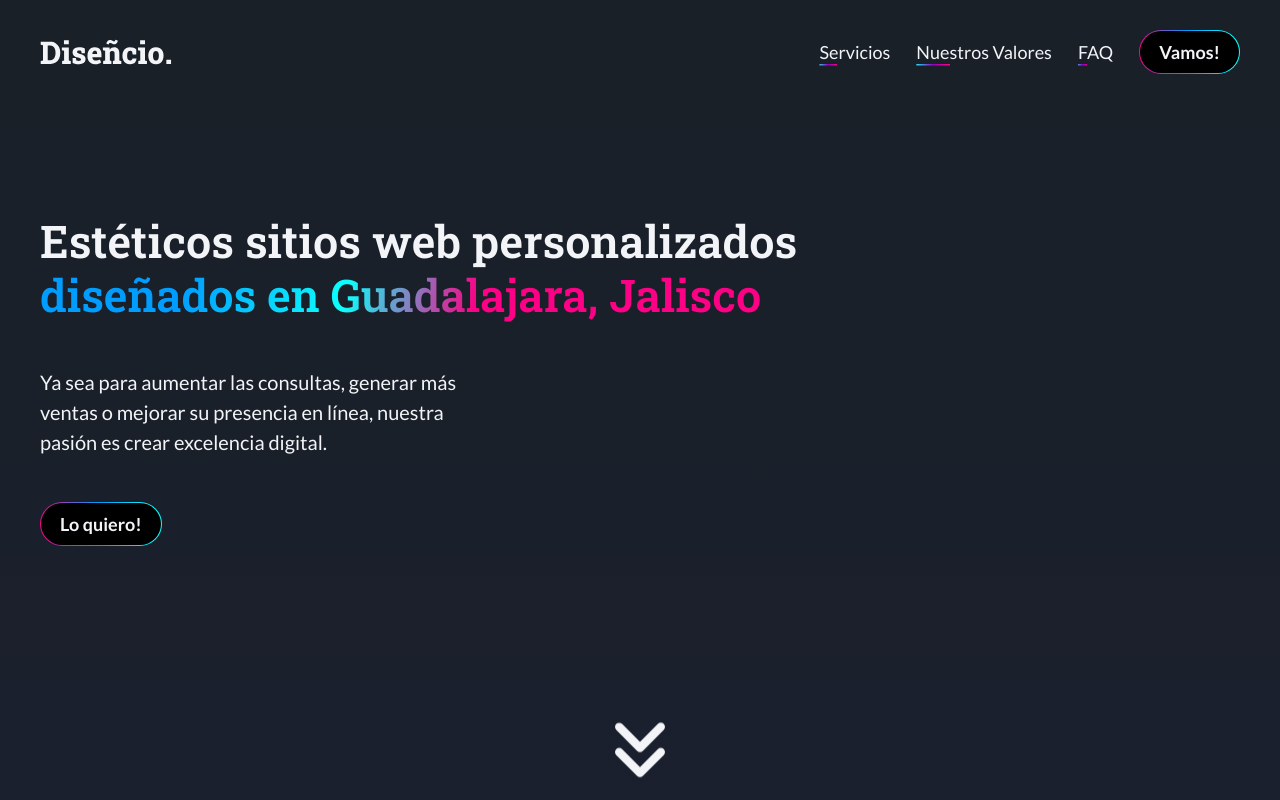
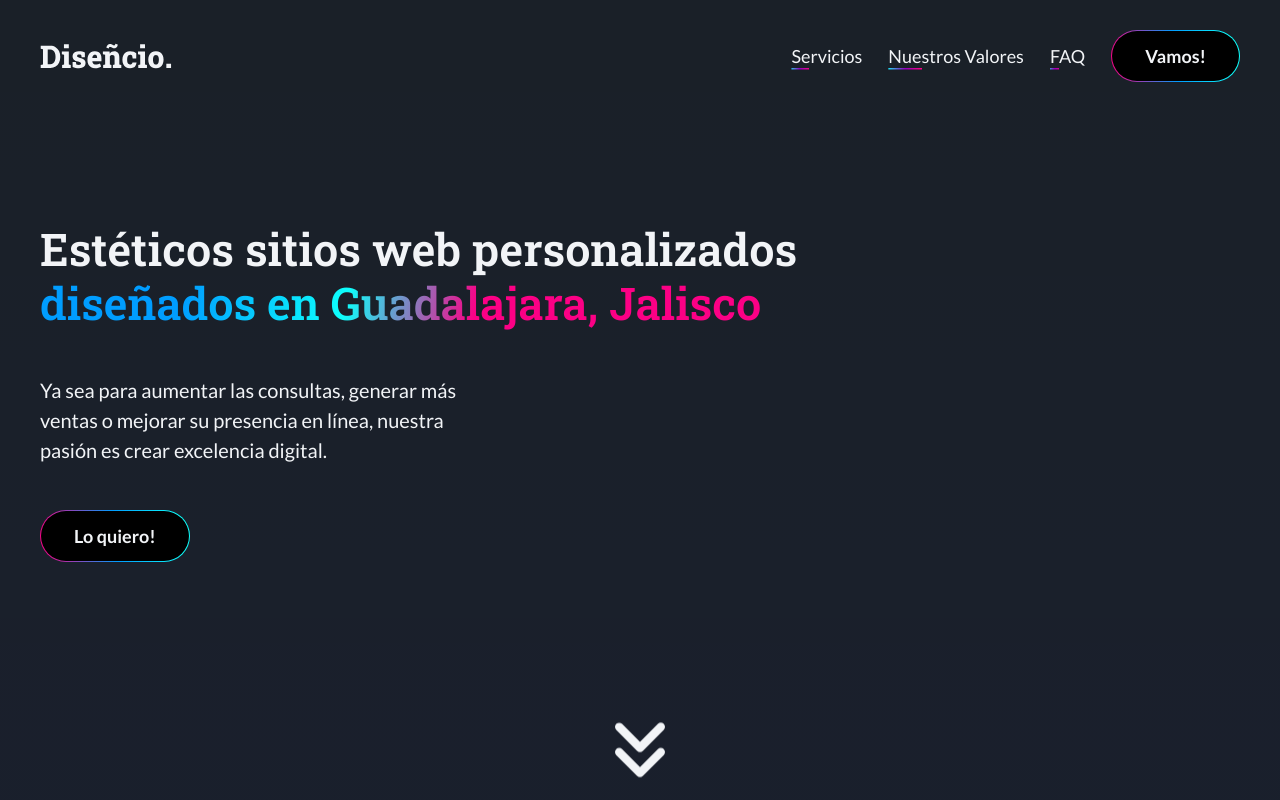
Before and after one commit to mclbdn/Disencio, a Next.js app: page / in a window 1280 px wide. Shown: the top 800 px of the page. Built offline with nearby package versions, Linux system fonts and the light colour scheme.

Commit message:
Add fifth animated text and change the sizes of buttons

```diff
--- a/components/Contact.js
+++ b/components/Contact.js
@@ -171,7 +171,7 @@ const Input = styled.input`
     // outline: 2px solid;
     outline: none;
     // outline-offset: -2px;
-    animation: ${Animation} 0.5s ease-in forwards;
+    animation: ${Animation} 1s ease-in forwards;
   }
 
   @media (min-width: 744px) {
@@ -198,7 +198,7 @@ const TextArea = styled.textarea`
     outline: 2px solid;
 
     outline-offset: -2px;
-    animation: ${Animation} 0.5s ease-in forwards;
+    animation: ${Animation} 1s ease-in forwards;
   }
 
   @media (min-width: 744px) {
@@ -227,12 +227,12 @@ const CTAContainer = styled.div`
 `;
 
 const CTABtn = styled.button`
-  width: 100%;
-  height: 100%;
+  width: 201px;
   outline: none;
   padding: 0;
   border: 0;
   background: transparent;
+  text-align: left;
 
   @media (min-width: 1440px) {
     text-align: left;
@@ -250,11 +250,13 @@ const AnchorSpan = styled.span`
   z-index: 2;
 
   @media (min-width: 740px) {
-    padding: 18px 13px;
+    font-size: 18px;
+    padding: 10.5px 16px;
   }
 
   @media (min-width: 1440px) {
-    padding: 20.5px 21px;
+    font-size: 22px;
+    padding: 14px 21px;
   }
 `;
 
--- /dev/null
+++ b/components/FifthAnimatedText.js
@@ -0,0 +1,95 @@
+import styled, { keyframes } from "styled-components";
+import { useRef, useEffect, useState } from "react";
+
+
+const Section = styled.section`
+  height: 100vh;
+  position: relative;
+  overflow: hidden;
+`;
+
+const MoveRightToLeft = keyframes`
+  0%{
+    transform: translateX(150%)
+  }
+  100%{
+    transform: translateX(-150%)
+  }
+`;
+
+const AnimatedTextWrapper = styled.div`
+  position: absolute;
+  top: 45%;
+  width: 500px;
+  height: fit-content;
+  transform: translateX(100%);
+  animation: ${MoveRightToLeft} 7s linear infinite;
+
+  @media (min-width: 744px) {
+    width: 900px;
+    animation: ${MoveRightToLeft} 10s linear infinite;
+  }
+
+  @media (min-width: 1440px) {
+    width: 1111px;
+    animation: ${MoveRightToLeft} 12s linear infinite;
+  }
+`;
+
+const AnimatedText = styled.h4`
+  font-family: "Roboto Slab", serif;
+  font-size: 25px;
+  font-weight: 600;
+  background-color: var(--purple-color);
+  background-image: linear-gradient(88.78deg, #9300bf 2.08%, #0dfffc 99.2%);
+  background-size: 100%;
+  background-repeat: repeat;
+  -webkit-background-clip: text;
+  -webkit-text-fill-color: transparent;
+  -moz-background-clip: text;
+  -moz-text-fill-color: transparent;
+
+  @media (min-width: 744px) {
+    font-size: 45px;
+  }
+
+  @media (min-width: 1440px) {
+    font-size: 55px;
+  }
+`;
+
+const FifthAnimatedText = () => {
+  const myRef = useRef();
+  const [isVisible, setIsVisible] = useState(false);
+
+  useEffect(() => {
+    const observerOptions = {
+      root: null,
+      threshold: 0,
+      rootMargin: "-40px",
+    };
+    const observer = new IntersectionObserver((entries) => {
+      const entry = entries[0];
+      if (entry.isIntersecting) {
+        setIsVisible(true);
+        observer.unobserve(myRef.current);
+      }
+    }, observerOptions);
+    observer.observe(myRef.current);
+
+    return () => observer.unobserve(myRef.current);
+  }, []);
+
+  return (
+    <Section
+      ref={myRef}
+      style={{ opacity: isVisible ? 1 : 0, transition: "opacity 2s" }}
+    >
+      <AnimatedTextWrapper>
+        <AnimatedText>Vuelvete irreemplazable para tus clientes.</AnimatedText>
+      </AnimatedTextWrapper>
+    </Section>
+  );
+};
+
+export default FifthAnimatedText;
--- a/components/Hero.js
+++ b/components/Hero.js
@@ -152,7 +152,7 @@ const CTAContainer = styled.div`
   margin-left: 20px;
 
   @media (min-width: 744px) {
-    width: 139px;
+    width: 160px;
     height: 65.2px;
     margin-left: 40px;
   }
@@ -217,7 +217,98 @@ const LI = styled.li`
   }
 `;
 
-const StyledLink = styled.a`
+const CTABtn = styled.div`
+  width: 100%;
+`;
+
+const AnchorSpan = styled.span`
+  background-color: #000;
+  color: var(--off-white-color);
+  display: inline-block;
+  padding: 16px 16px;
+
+  border-radius: 100px;
+  position: relative;
+  z-index: 2;
+
+  @media (min-width: 740px) {
+    padding: 16px 33px;
+  }
+
+  @media (min-width: 1440px) {
+    padding: ${(props) => props.padding};
+  }
+`;
+
+const CTAAnchor = styled.a`
+  font-size: 18px;
+  line-height: 100%;
+  font-weight: 700;
+  cursor: pointer;
+  position: relative;
+  display: inline-block;
+  border-radius: 100px;
+  background: linear-gradient(
+    83.78deg,
+    #fc0085 1.04%,
+    #009dff 50.07%,
+    #0dfffc 92.88%
+  );
+  padding: 1px;
+  -webkit-transition: all 0.3s ease;
+  transition: all 0.3s ease;
+  border: 0;
+  text-transform: inherit;
+  letter-spacing: 0;
+  overflow: visible !important;
+  text-decoration: none;
+
+  &:before {
+    content: "";
+    background: linear-gradient(
+      83.78deg,
+      #fc0085 1.04%,
+      #009dff 50.07%,
+      #0dfffc 92.88%
+    );
+    position: absolute;
+    top: 8px;
+    left: 0;
+    background-size: 300%;
+    z-index: -1;
+    -webkit-filter: blur(6px);
+    filter: blur(6px);
+    width: 100%;
+    height: 100%;
+    -webkit-animation: glowing 50s linear infinite;
+    animation: glowing 50s linear infinite;
+    opacity: 0;
+    -webkit-transition: opacity 0.3s ease-in-out;
+    transition: opacity 0.3s ease-in-out;
+    transition-property: opacity;
+    transition-duration: 0.3s;
+    transition-timing-function: ease-in-out;
+    transition-delay: 0s;
+    border-radius: 100px;
+    display: block;
+  }
+
+  &:hover::before {
+    background: linear-gradient(
+      83.78deg,
+      #fc0085 1.04%,
+      #009dff 50.07%,
+      #0dfffc 92.88%
+    );
+    opacity: 0.35;
+  }
+
+  @media (min-width: 1440px) {
+    font-size: 22px;
+  }
+`;
+
+const StyledNavLink = styled(ScrollLink)`
   cursor: pointer;
   color: var(--off-white-color);
   text-decoration: none;
@@ -280,30 +371,7 @@ const StyledLink = styled.a`
   }
 `;
 
-const CTABtn = styled.div`
-  width: 100%;
-`;
-
-const AnchorSpan = styled.span`
-  background-color: #000;
-  color: var(--off-white-color);
-  display: inline-block;
-  padding: 16px 16px;
-
-  border-radius: 100px;
-  position: relative;
-  z-index: 2;
-
-  @media (min-width: 740px) {
-    padding: 12px 19px;
-  }
-
-  @media (min-width: 1440px) {
-    padding: ${(props) => props.padding};
-  }
-`;
-
-const CTAAnchor = styled.a`
+const VamosLink = styled(ScrollLink)`
   font-size: 18px;
   line-height: 100%;
   font-weight: 700;
@@ -415,47 +483,45 @@ const Hero = () => {
         </LogoDiv>
         <UL>
           <LI>
-            <ScrollLink
+            <StyledNavLink
               to="services-section"
               spy={true}
               smooth="easeInOutQuint"
               duration={2000}
             >
-              <StyledLink>Servicios</StyledLink>
-            </ScrollLink>
+              Servicios
+            </StyledNavLink>
           </LI>
           <LI>
-            <ScrollLink
+            <StyledNavLink
               to="values-section"
               spy={true}
               smooth="easeInOutQuint"
               duration={2000}
             >
-              <StyledLink>Nuestros Valores</StyledLink>
-            </ScrollLink>
+              Nuestros Valores
+            </StyledNavLink>
           </LI>
           <LI>
-            <ScrollLink
+            <StyledNavLink
               to="faq-section"
               spy={true}
               smooth="easeInOutQuint"
               duration={2000}
             >
-              <StyledLink>FAQ</StyledLink>
-            </ScrollLink>
+              FAQ
+            </StyledNavLink>
           </LI>
           <LI>
             <CTABtn>
-              <ScrollLink
+              <VamosLink
                 to="contact-section"
                 spy={true}
                 smooth="easeInOutQuint"
                 duration={2000}
               >
-                <CTAAnchor>
-                  <AnchorSpan padding="13px 33px">Vamos!</AnchorSpan>
-                </CTAAnchor>
-              </ScrollLink>
+                <AnchorSpan padding="14px 31.4px">Vamos!</AnchorSpan>
+              </VamosLink>
             </CTABtn>
           </LI>
         </UL>
@@ -485,7 +551,7 @@ const Hero = () => {
             duration={2000}
           >
             <CTAAnchor>
-              <AnchorSpan padding="13.5px 14px">Lo quiero!</AnchorSpan>
+              <AnchorSpan padding="14px 18.5px">Lo quiero!</AnchorSpan>
             </CTAAnchor>
           </ScrollLink>
         </CTABtn>
--- a/components/SingleFaq.js
+++ b/components/SingleFaq.js
@@ -79,11 +79,28 @@ const SingleFaq = ({ faqQuestion, faqAnswer }) => {
   return (
     <FaqDiv>
       <SingleFaqWrapper onClick={toggleFaq}>
-        <H3>{faqQuestion}</H3>
+        <H3
+          style={{
+            transition: "color 1s ease-in-out",
+            color: isParagraphVisible
+              ? "var(--turquoise-color)"
+              : "var(--off-white-color)",
+          }}
+        >
+          {faqQuestion}
+        </H3>
         {isParagraphVisible ? (
           <SVGWrapper>
             <FontAwesomeIcon
-              style={{ position: "absolute", width: "100%", height: "100%" }}
+              style={{
+                position: "absolute",
+                width: "100%",
+                height: "100%",
+                transition: "color 1s ease-in-out",
+                color: isParagraphVisible
+                  ? "var(--turquoise-color)"
+                  : "var(--off-white-color)",
+              }}
               icon={faCaretUp}
             />
           </SVGWrapper>
@@ -98,6 +115,10 @@ const SingleFaq = ({ faqQuestion, faqAnswer }) => {
                 bottom: "0px",
                 left: "0px",
                 right: "0px",
+                transition: "color 1s ease-in-out",
+                color: isParagraphVisible
+                  ? "var(--turquoise-color)"
+                  : "var(--off-white-color)",
               }}
               icon={faCaretDown}
             />
--- a/pages/index.js
+++ b/pages/index.js
@@ -9,6 +9,7 @@ import SecondAnimatedText from "../components/SecondAnimatedText";
 import Services from "../components/Services";
 import ThirdAnimatedText from "../components/ThirdAnimatedText";
 import { Helmet } from "react-helmet";
+import FifthAnimatedText from "../components/FifthAnimatedText";
 
 const Div = styled.div`
   background: linear-gradient(
@@ -40,6 +41,7 @@ export default function Home() {
       <Faq />
       <FourthAnimatedText />
       <Contact />
+      <FifthAnimatedText />
     </Div>
   );
 }
```
